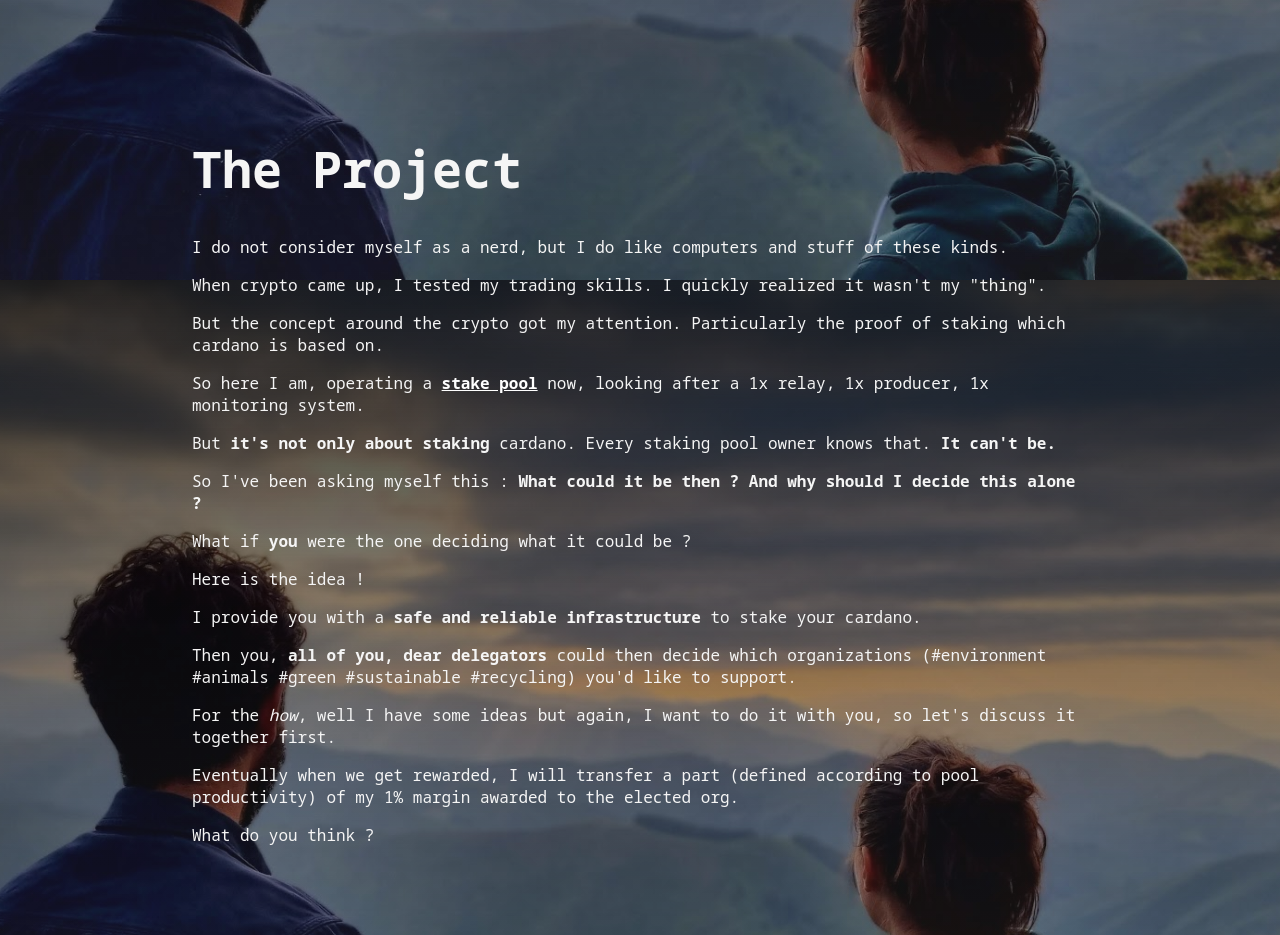
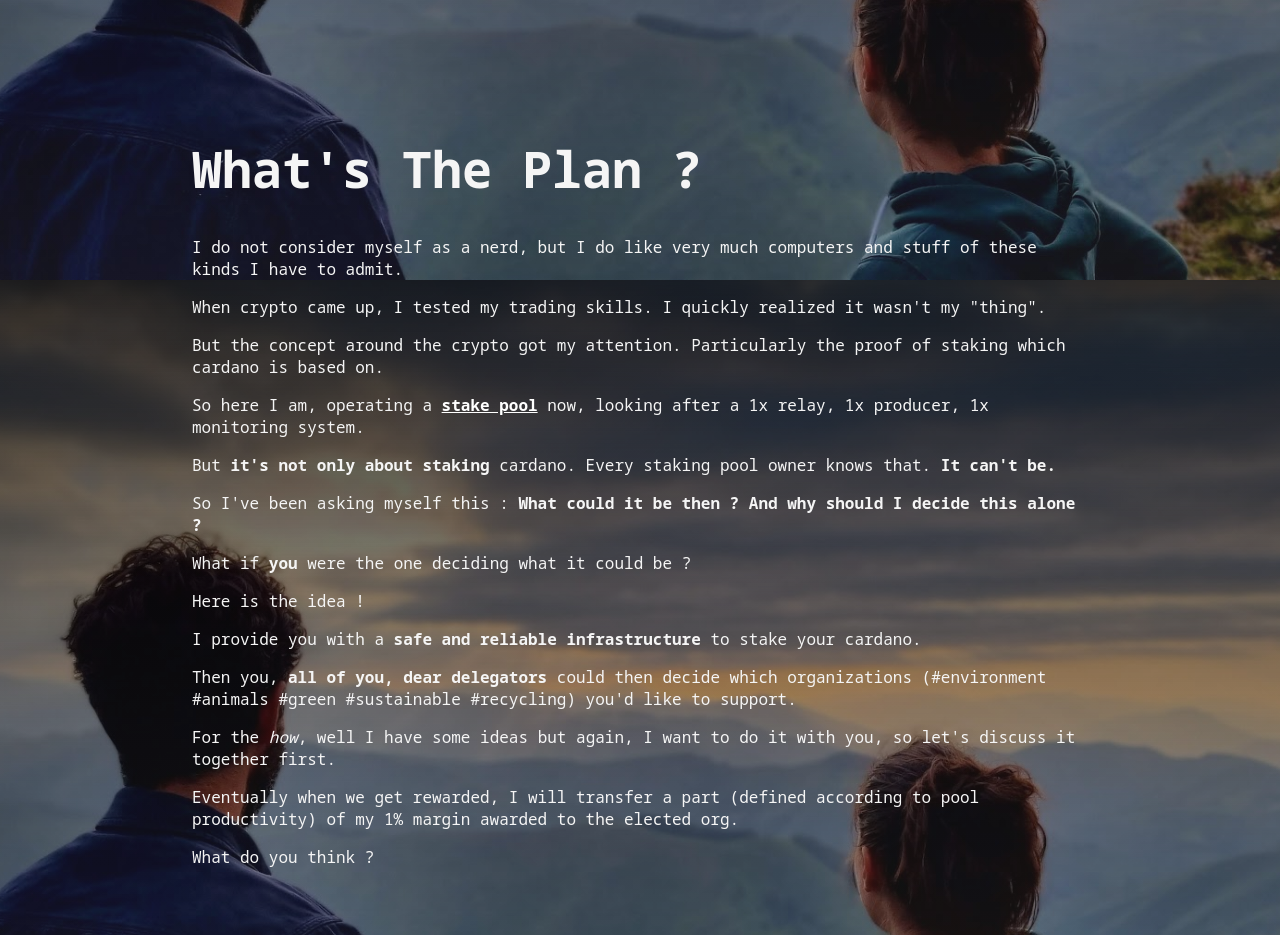
Before and after one commit to getwildr/getwildr.github.io, a plain HTML site: page index.html in a window 1280 px wide. Shown: the part 1320-2255 px from the top of the page. Drawn offline with Linux system fonts and the light colour scheme.

Commit message:
project title modif

```diff
--- a/index.html
+++ b/index.html
@@ -189,9 +189,9 @@
       </ul>
     </div>
     <div class="hero-text ta-left" id="what">
-      <h1 style="font-size:50px">The Project</h1>
+      <h1 style="font-size:50px">What's The Plan ?</h1>
       <div>
-        <p>I do not consider myself as a nerd, but I do like computers and stuff of these kinds.</p>
+        <p>I do not consider myself as a nerd, but I do like very much computers and stuff of these kinds I have to admit.</p>
         <p>When crypto came up, I tested my trading skills. I quickly realized it wasn't my "thing".</p>
         <p>But the concept around the crypto got my attention. Particularly the proof of staking which cardano is based on.</p>
         <p>So here I am, operating a <a href="https://cardano.org/stake-pool-delegation/" target="_blank">stake pool</a> now, looking after a 1x relay, 1x producer, 1x monitoring system.</p>
```
